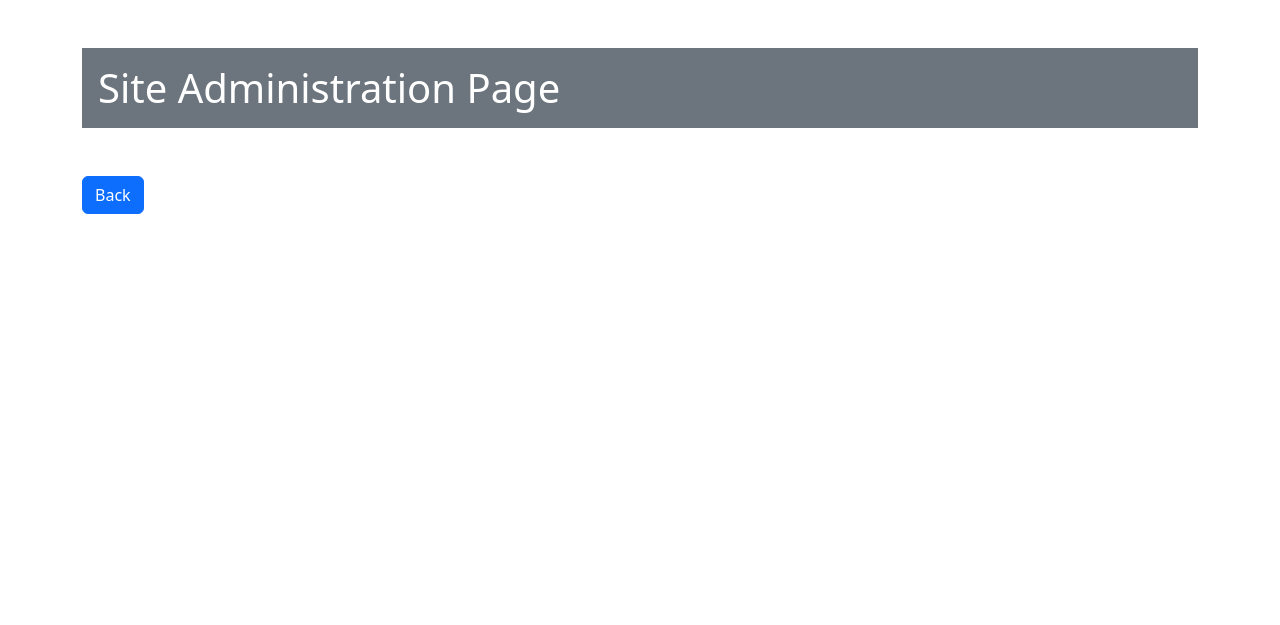
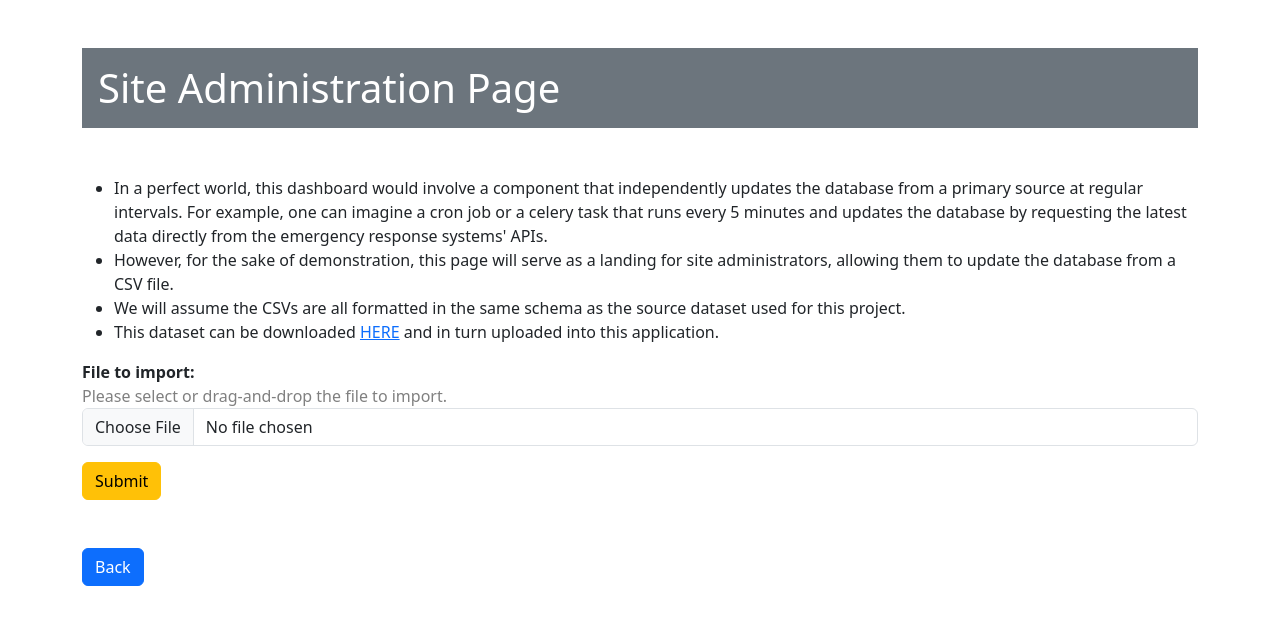
Before and after one commit to davjfish/WatspeedBigDataGroupProject, a Django app: page /admin/ in a window 1280 px wide. Shown: the top 625 px of the page. Run offline with Django 5.2, Linux system fonts and the light colour scheme.

Commit message:
dashboard creation

```diff
--- a/application/dashboard/views.py
+++ b/application/dashboard/views.py
@@ -1,5 +1,10 @@
+from django import forms
+from django.contrib import messages
 from django.shortcuts import render
-from django.views.generic import TemplateView
+from django.urls import reverse, reverse_lazy
+from django.views.generic import TemplateView, FormView
+
+from application.dashboard.utils import parse_911_csv
 
 
 # Create your views here.
@@ -17,11 +22,28 @@ class DashboardView(TemplateView):
         return context
 
 
+class FileImportForm(forms.Form):
+    temp_file = forms.FileField(
+        label="File to import",
+        help_text="Please select or drag-and-drop the file to import.",
+        widget=forms.FileInput(attrs={'class': "form-control"})
+    )
+
+
 # Create your views here.
-class AdminView(TemplateView):
+class AdminView(FormView):
     template_name = 'admin.html'
+    form_class = FileImportForm
+    success_url = reverse_lazy("dashboard")
 
     def get_context_data(self, **kwargs):
         context = super().get_context_data(**kwargs)
         context["show_back"] = True
         return context
+
+    def form_valid(self, form):
+        temp_file = form.files['temp_file']
+        temp_file.seek(0)
+        x = parse_911_csv(temp_file)
+        messages.success(self.request, "File successfully uploaded.")
+        return super().form_valid(form)
--- a/application/templates/admin.html
+++ b/application/templates/admin.html
@@ -5,3 +5,40 @@
     Site Administration Page
   </div>
 {% endblock %}
+
+
+{% block body %}
+
+  <div class="mb-3">
+    <ul>
+      <li>
+        In a perfect world, this dashboard would involve a component that independently updates the database from a primary source at regular intervals.
+        For example, one can imagine a cron job or a celery task that runs every 5 minutes and updates the database by requesting the latest data directly
+        from the emergency response systems' APIs.
+      </li>
+      <li>
+        However, for the sake of demonstration, this page will serve as a landing for site administrators, allowing them to update the database from a CSV file.
+      </li>
+      <li>
+        We will assume the CSVs are all formatted in the same schema as the source dataset used for this project.
+      </li>
+      <li>
+        This dataset can be downloaded <a href="https://www.kaggle.com/datasets/mchirico/montcoalert?resource=download&select=911.csv">HERE</a>
+        and in turn uploaded into this application.
+      </li>
+    </ul>
+  </div>
+
+  <form METHOD="POST" enctype="multipart/form-data">
+
+    {% csrf_token %}
+    <div class="mb-3">
+      {{ form }}
+    </div>
+
+
+    <input type="submit" class="btn btn-warning">
+  </form>
+
+
+{% endblock %}
--- a/application/templates/base.html
+++ b/application/templates/base.html
@@ -8,6 +8,14 @@
   <link href="https://cdn.jsdelivr.net/npm/bootstrap@5.3.8/dist/css/bootstrap.min.css" rel="stylesheet"
         integrity="sha384-sRIl4kxILFvY47J16cr9ZwB07vP4J8+LH7qKQnuqkuIAvNWLzeN8tE5YBujZqJLB" crossorigin="anonymous">
 
+  <style>
+  label {
+      font-weight: bold;
+  }
+  .helptext {
+      color: gray;
+  }
+  </style>
 </head>
 
 <body>
@@ -18,12 +26,6 @@
     {% block page_title %}{% endblock %}
   </div>
 
-  {% if show_back %}
-    <div class="text-start mb-3">
-      <a href="{% url 'index' %}" class="btn btn-primary">Back </a>
-    </div>
-  {% endif %}
-
   <div class="mb-5">
     {% block body %}{% endblock %}
   </div>
@@ -32,6 +34,12 @@
   <div class="mb-5">
     {% block page_footer %}{% endblock %}
   </div>
+
+  {% if show_back %}
+    <div class="text-start mb-3">
+      <a href="{% url 'index' %}" class="btn btn-primary">Back </a>
+    </div>
+  {% endif %}
 
 </div>
 
--- a/application/templates/index.html
+++ b/application/templates/index.html
@@ -19,7 +19,8 @@
 {% block page_footer %}
   <div class="alert alert-secondary">
     <small>
-      Data source:<a href="https://www.kaggle.com/datasets/mchirico/montcoalert?resource=download&select=911.csv">https://www.kaggle.com/datasets/mchirico/montcoalert?resource=download&select=911.csv</a>
+      Data source:
+      <a href="https://www.kaggle.com/datasets/mchirico/montcoalert?resource=download&select=911.csv">https://www.kaggle.com/datasets/mchirico/montcoalert?resource=download&select=911.csv</a>
     </small>
   </div>
 {% endblock %}
```
Also changed, not shown: application/dashboard/utils.py (added, +12 -0 lines).
